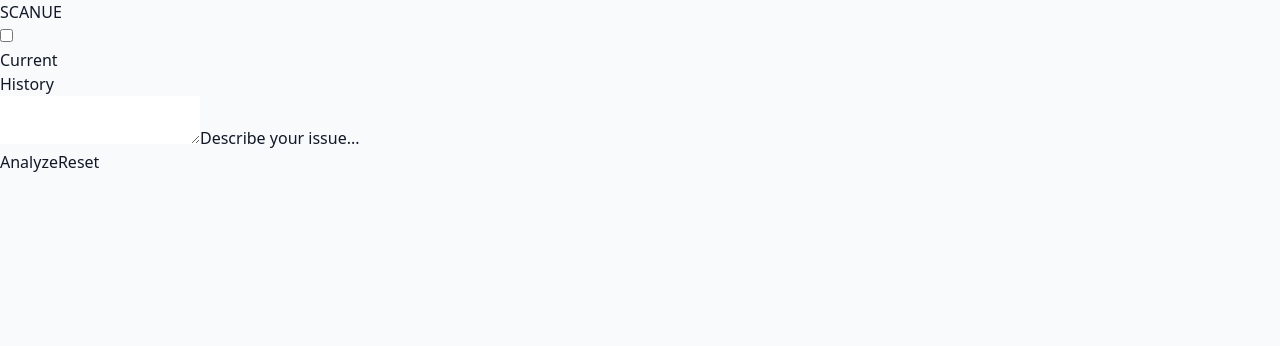
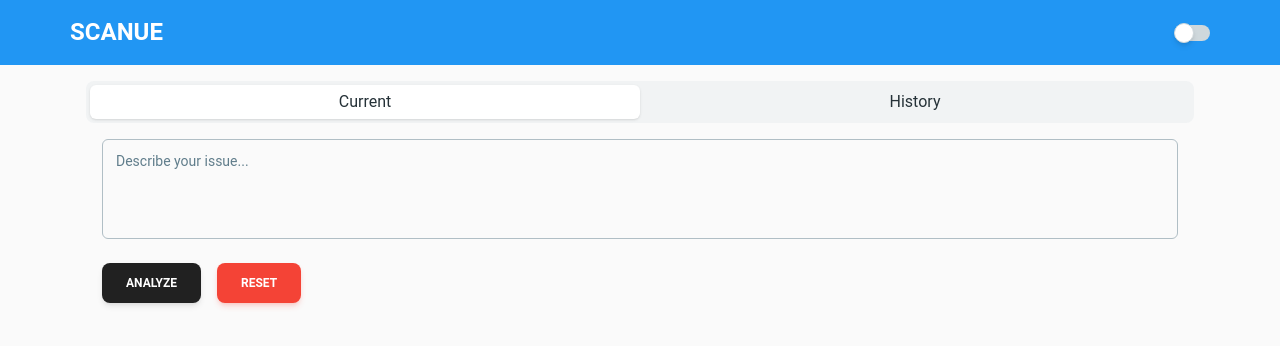
Before and after one commit to iLevyTate/SCANUEV3, a Next.js app: page / in a window 1280 px wide. Shown: the top 346 px of the page. Built offline with nearby package versions, Linux system fonts and the light colour scheme.

Commit message:
Configure Tailwind CSS

```diff
--- /dev/null
+++ b/tailwind.config.js
@@ -0,0 +1,17 @@
+// tailwind.config.js
+
+const withMT = require("@material-tailwind/react/utils/withMT");
+
+/** @type {import('tailwindcss').Config} */
+module.exports = withMT({
+  content: [
+    "./pages/**/*.{js,ts,jsx,tsx}",
+    "./components/**/*.{js,ts,jsx,tsx}",
+    // add these paths if using the src/ directory
+    "./src/**/*.{js,ts,jsx,tsx}",
+  ],
+  theme: {
+    extend: {},
+  },
+  plugins: [],
+});
```
